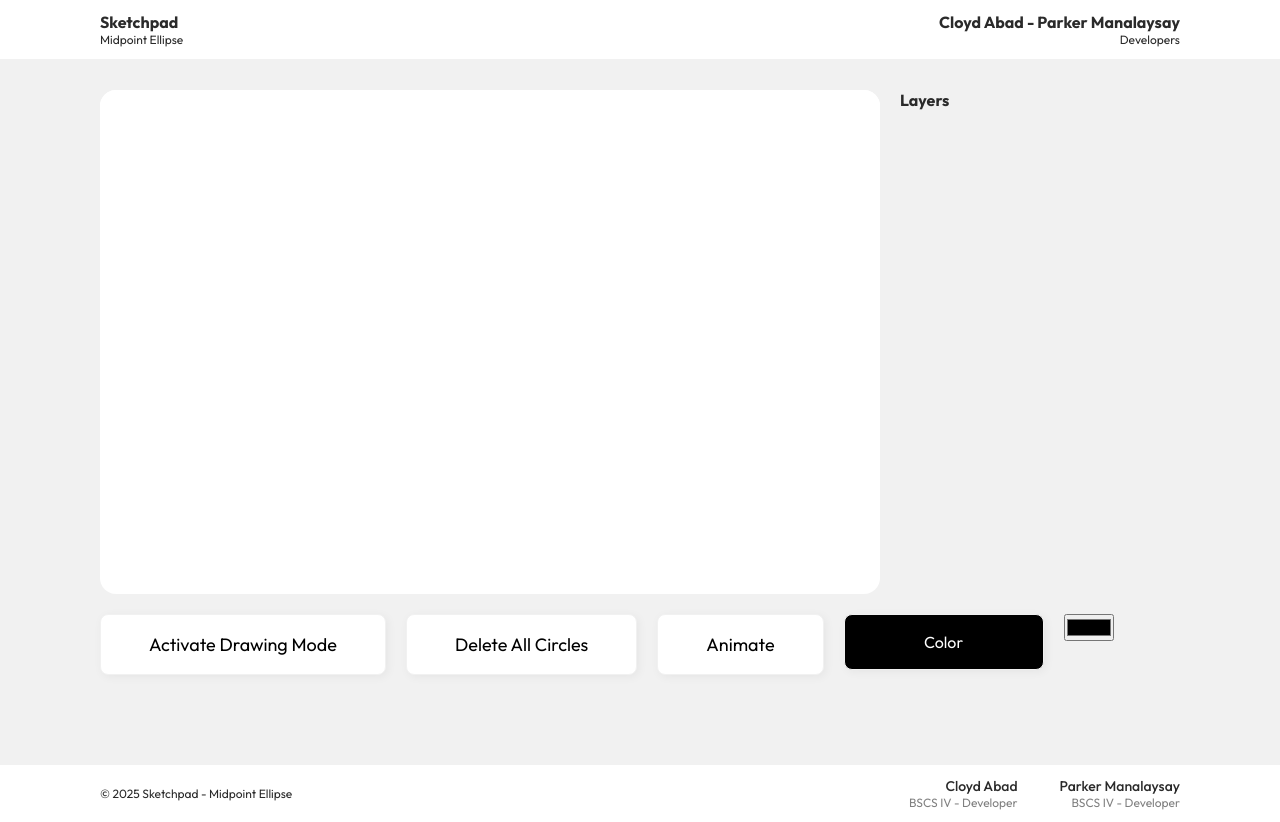
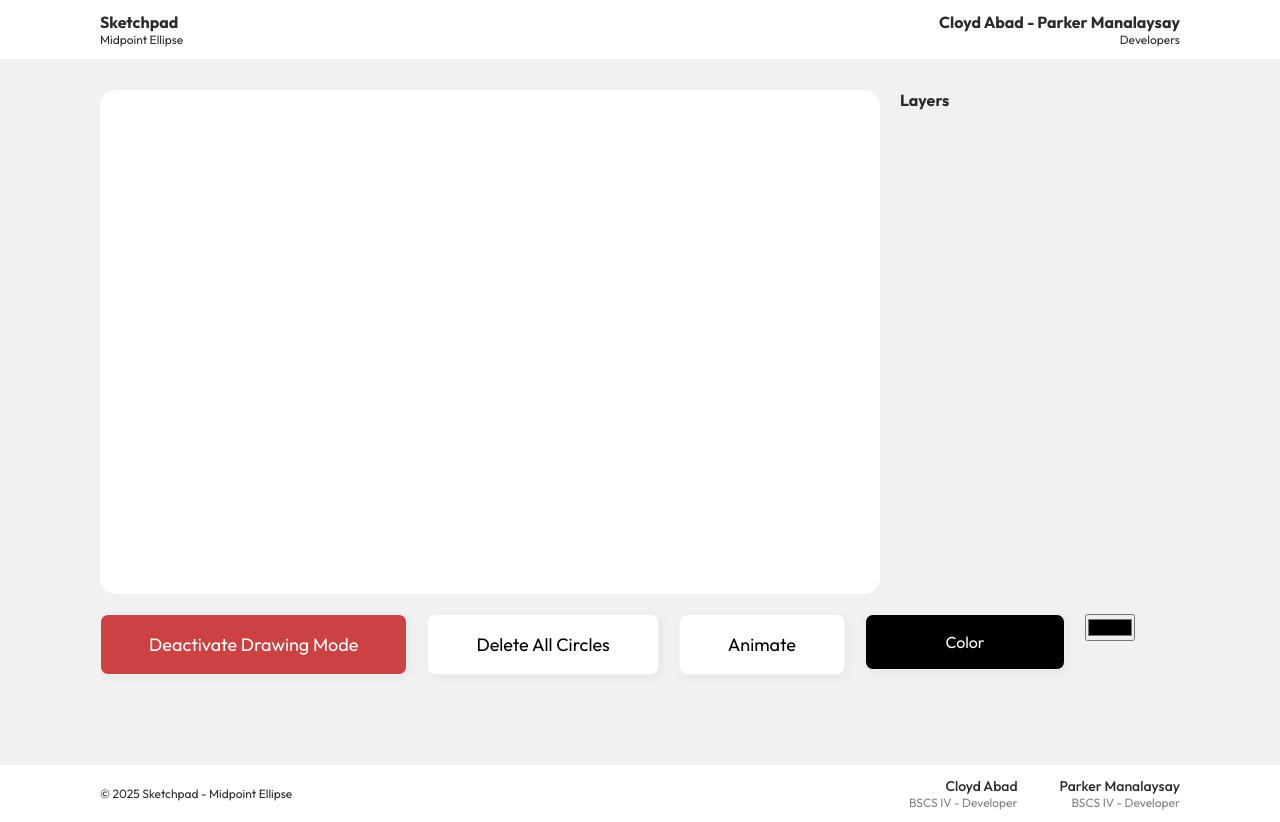
Before and after one commit to labadcloyd/graphics-finals, a Next.js app: page / in a window 1280 px wide. Built offline with nearby package versions, Linux system fonts and the light colour scheme.

Commit message:
updated default active

```diff
--- a/src/layouts/Sketchpad/Sketchpad.js
+++ b/src/layouts/Sketchpad/Sketchpad.js
@@ -11,7 +11,7 @@ export default function Sketchpad() {
 
   const [startPos, setStartPos] = useState({ x: 0, y: 0 });
   const [isDrawing, setIsDrawing] = useState(false);
-  const [isActive, setIsActive] = useState(false);
+  const [isActive, setIsActive] = useState(true);
   const [layerCount, setLayerCount] = useState(0);
   const [permanentEllipses, setPermanentEllipses] = useState([]);
   const [activeColor, setActiveColor] = useState("#000");
```
